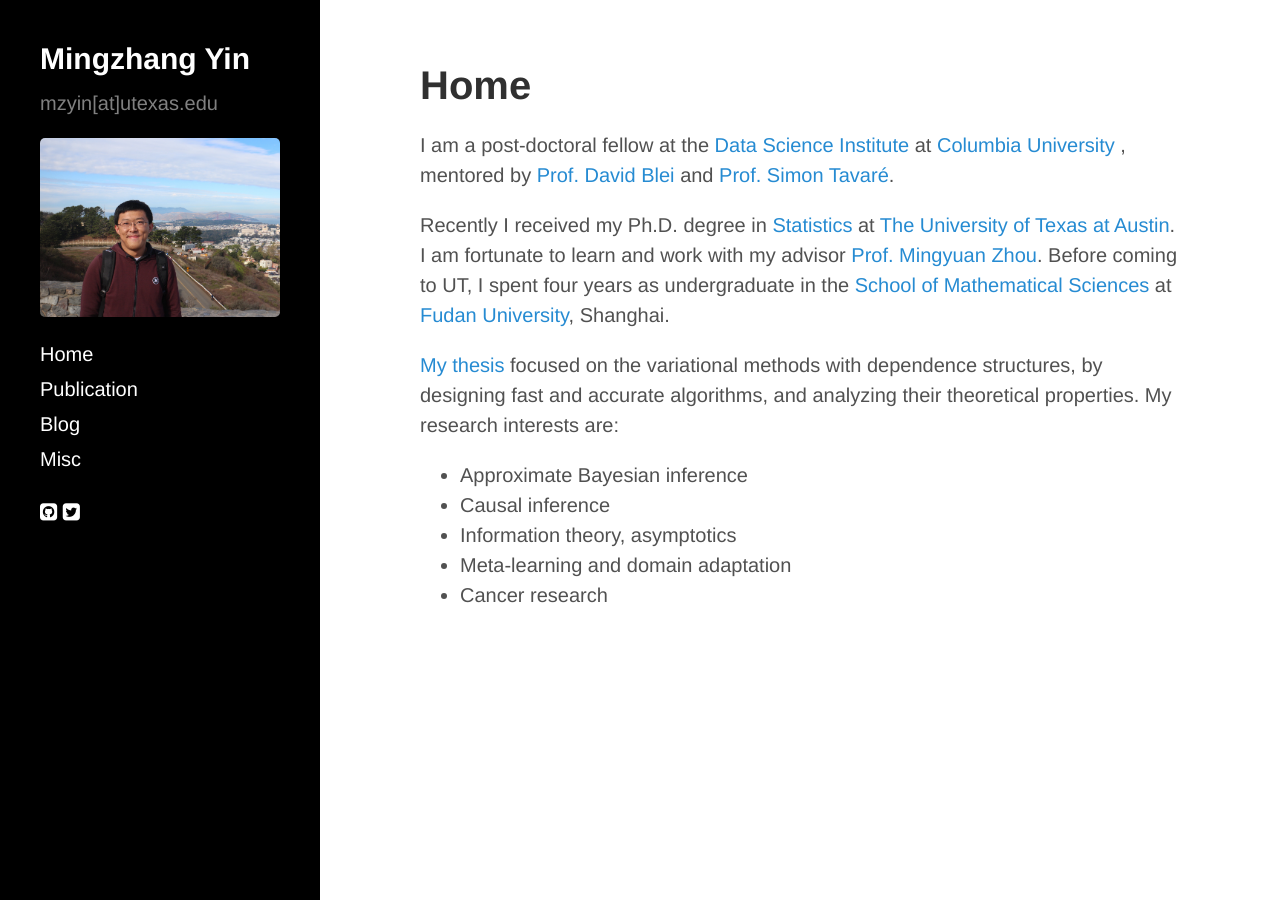
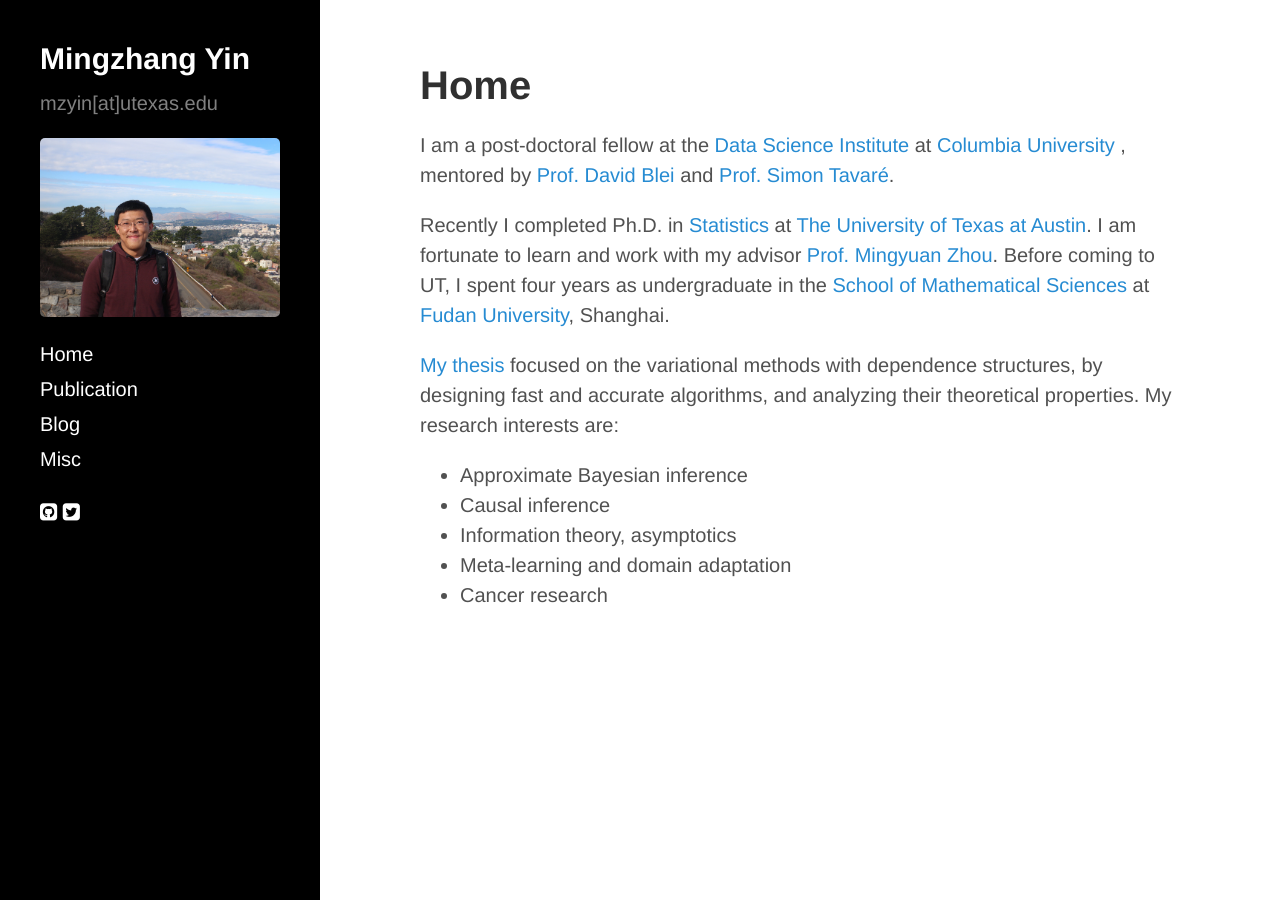
Before and after one commit to mingzhang-yin/mingzhang-yin.github.io, a Jekyll site: the page built from index.md, in a window 1280 px wide. Built offline with Jekyll 4.4.1, drawn with Linux system fonts in a browser that asks for light colours; nearby versions of some CDN libraries.

Commit message:
Update index.md

```diff
--- a/index.md
+++ b/index.md
@@ -12,7 +12,7 @@ title: Home
   <p>
  <p> I am a post-doctoral fellow at the <a href="https://datascience.columbia.edu">Data Science Institute </a> at <a href="https://www.columbia.edu">Columbia University </a>, mentored by <a href="http://www.cs.columbia.edu/~blei/">Prof. David Blei </a> and <a href="http://www.damtp.cam.ac.uk/user/st321/Columbia.html">Prof. Simon Tavaré</a>.</p>
 
-Recently I received my Ph.D. degree in <a href="https://stat.utexas.edu">Statistics </a> at <a href="https://www.utexas.edu">The University of Texas at Austin</a>. I am fortunate to learn and work with my advisor
+Recently I completed Ph.D. in <a href="https://stat.utexas.edu">Statistics </a> at <a href="https://www.utexas.edu">The University of Texas at Austin</a>. I am fortunate to learn and work with my advisor
   <a href="https://mingyuanzhou.github.io">Prof. Mingyuan Zhou</a>.  Before coming to UT, I spent four years as undergraduate in the <a href="http://math.fudan.edu.cn/olden/Index.htm"> School of Mathematical Sciences</a> at <a href="http://www.fudan.edu.cn/en/"> Fudan University</a>, Shanghai. </p>
 
  <p> <a href="https://mingzhang-yin.github.io/assets/pdfs/YIN-DISSERTATION-2020.pdf">My thesis </a> focused on the variational methods with dependence structures, by designing fast and accurate algorithms, and analyzing their theoretical properties. My research interests are: </p>
```
